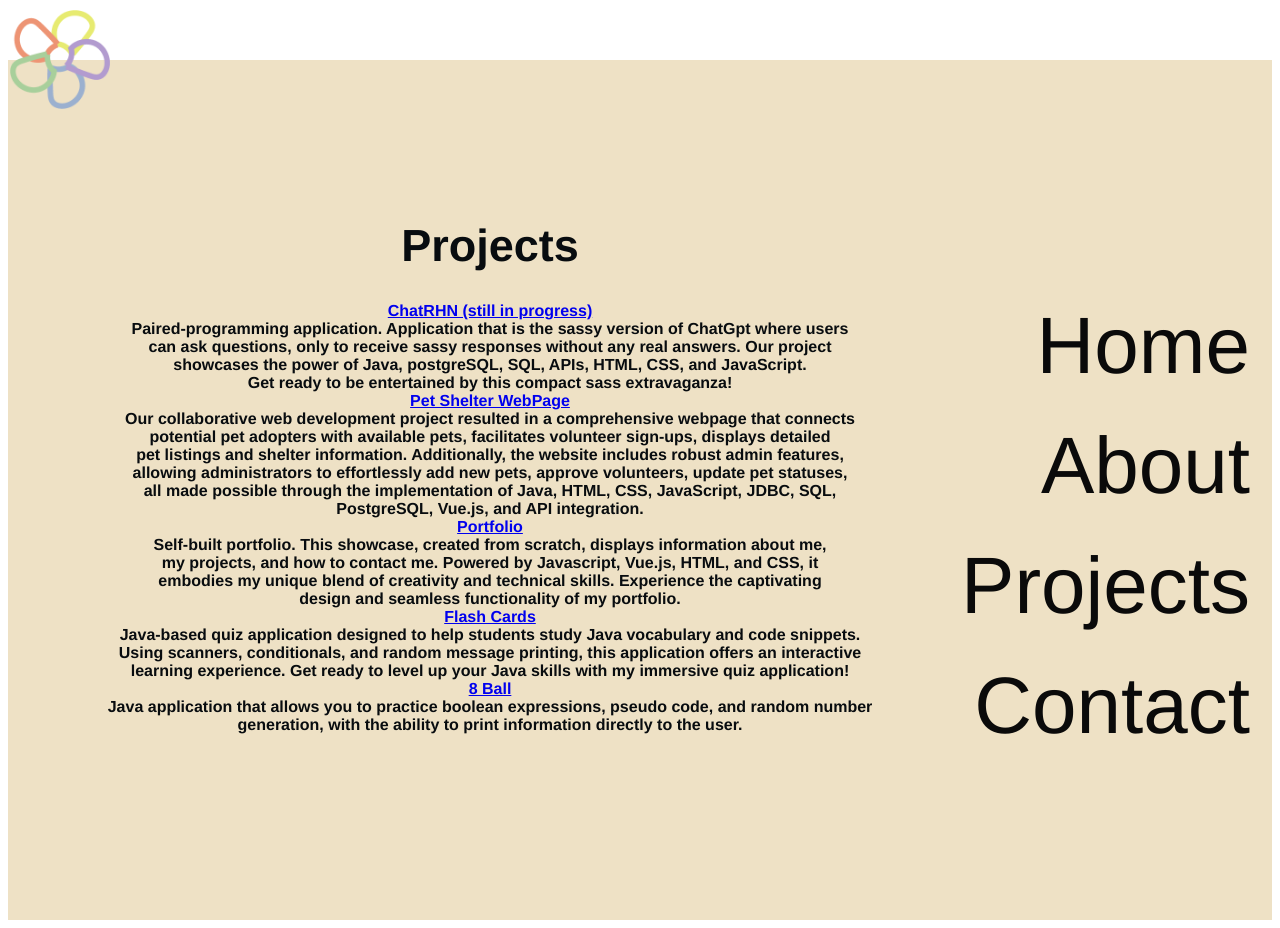
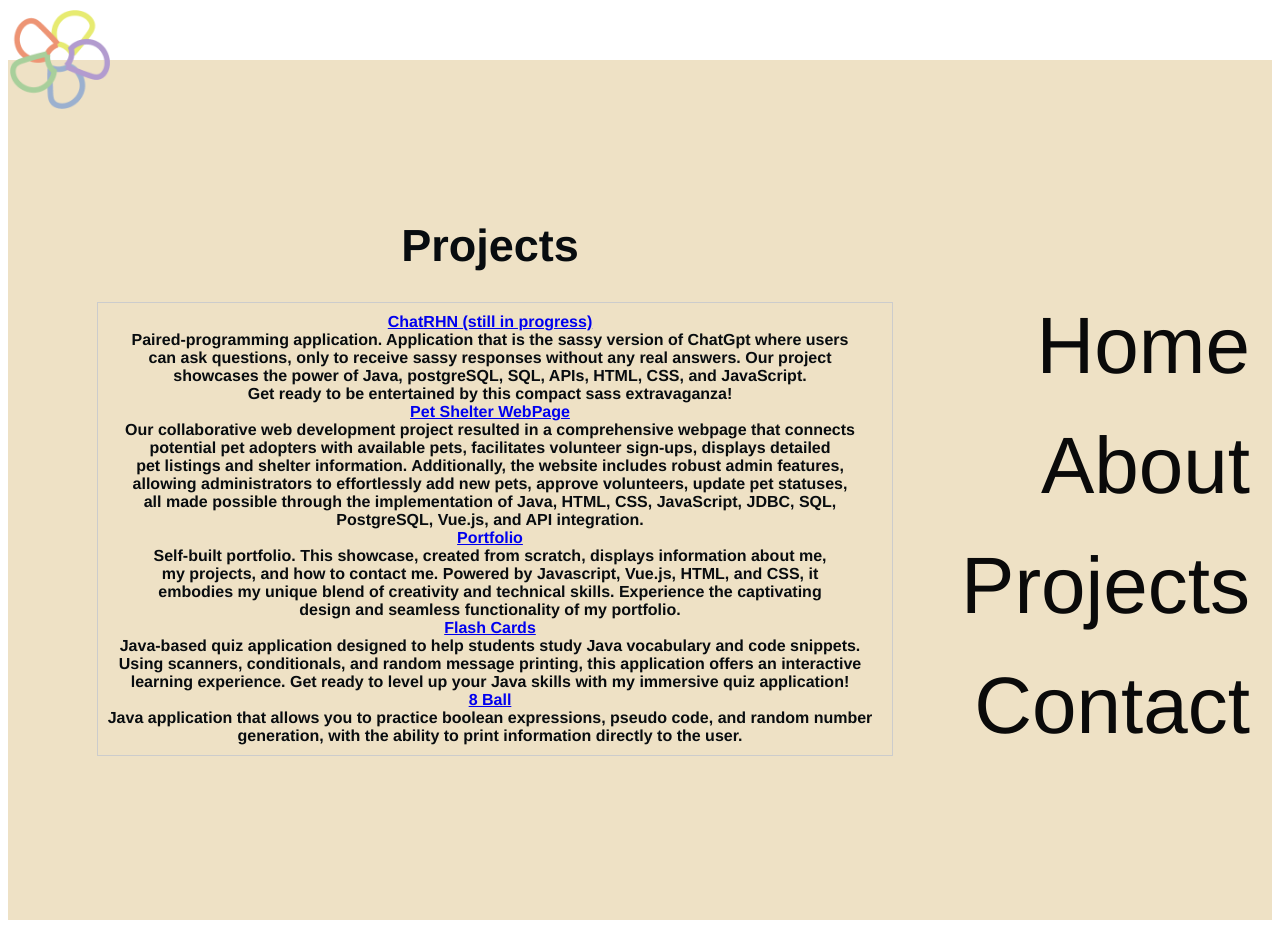
Before and after one commit to nguyenlnicole/Portfolio, a Vue app: page /Projects in a window 1280 px wide. Built offline with nearby package versions, Linux system fonts and the light colour scheme.

Commit message:
scrollar

```diff
--- a/src/views/ProjectsPage.vue
+++ b/src/views/ProjectsPage.vue
@@ -2,6 +2,9 @@
   <div>
     <h1 class="projectTitle">Projects</h1>
 
+    <div class="scrollableSection">
+
+<div class="scrollBox">
     <div class="chatRHN">
       <a href="https://github.com/raulharo/ChatRHN" target="_blank">ChatRHN (still in progress)</a><br>
       Paired-programming application. Application that is the sassy version of ChatGpt where users <br>
@@ -41,6 +44,8 @@
       Java application that allows you to practice boolean expressions, pseudo code, and random number <br>
       generation, with the ability to print information directly to the user.<br>
     </div>
+    </div>
+  </div>
   </div>
 </template>
 
@@ -52,12 +57,30 @@
   margin-top:100px;
 }
 
+.scrollableSection {
+  margin-right: 300px;
+  font-weight: bold;
+  overflow-y: auto;
+  max-height: 560px;
+  margin-left: 10px;
+  margin-bottom: 60px;
+
+}
+
+.scrollBox {
+  border: 1px solid #ccc;
+  padding: 10px;
+  margin-bottom: 10px;
+
+}
+
+
 .chatRHN,
 .PetShelterWebpage,
 .portfolio,
 .flashCards,
 .eightball {
-  margin-right: 300px;
+  margin-right: 10px;
   font-weight: bold;
 }
 </style>
```
